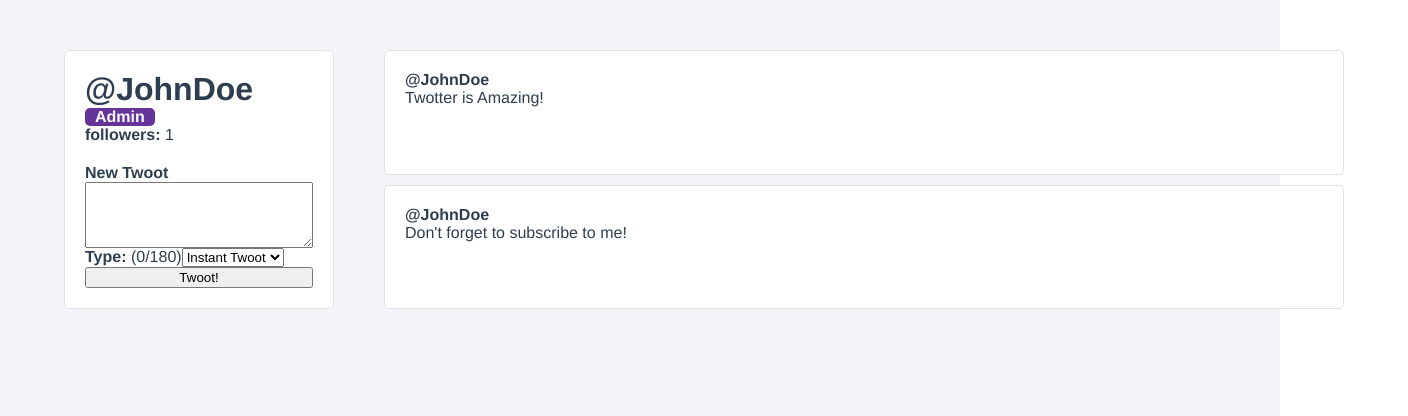
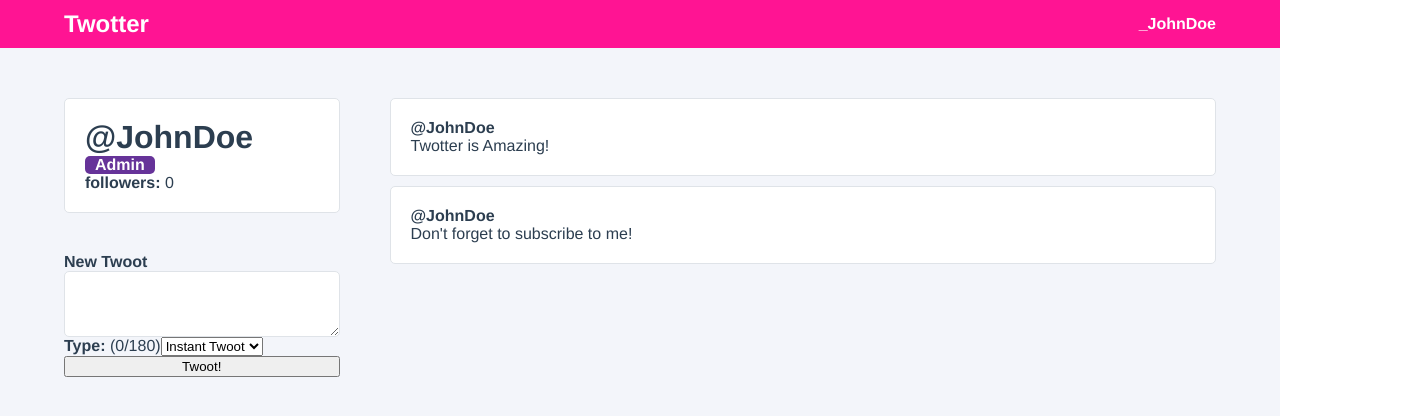
Before and after one commit to KhinMeMeLatt/twotter_vue, a Vue app: page / in a window 1280 px wide. Shown: the top 416 px of the page, 1408 px wide, since content can reach past the window. Built offline with nearby package versions, Linux system fonts and the light colour scheme.

Commit message:
Refactoring code

```diff
--- a/src/App.vue
+++ b/src/App.vue
@@ -1,5 +1,13 @@
 <template>
   <div id="app">
+    <nav>
+      <div class="navigation__logo">
+        Twotter
+      </div>
+      <div class="navigation__user">
+        {{ user.username }}
+      </div>
+    </nav>
     <UserProfile/>
   </div>
 </template>
@@ -9,7 +17,14 @@
 
 export default {
   name: 'App',
-  components: { UserProfile }
+  components: { UserProfile },
+  data() {
+    return {
+      user: {
+        username: '_JohnDoe'
+      }
+    }
+  }
 }
 </script>
 
@@ -21,5 +36,20 @@
   color: #2c3e50;
   min-height: 100vh;
   background-color: #F3F5FA;
+  nav {
+    display: flex;
+    align-items: center;
+    justify-content: space-between;
+    padding: 10px 5%;
+    background-color: deeppink;
+    color: white;
+    .navigation__logo {
+      font-weight: bold;
+      font-size: 24px;
+    }
+    .navigation__user {
+      font-weight: bold;
+    }
+  }
 }
 </style>
--- /dev/null
+++ b/src/components/CreateTwootPanel.vue
@@ -0,0 +1,95 @@
+<template>
+  <form
+    class="create-twoot-panel"
+    @submit.prevent="createNewTwoot"
+    :class="{ '--exceeded': newTwootCharacterCount > 180 }"
+  >
+    <label for="newTwoot"><strong>New Twoot</strong></label>
+    <textarea id="newTwoot" rows="4" v-model="newTwootContent" />
+
+    <div class="user-profile__create-twoot-type">
+      <label for="newTwootType"
+        ><strong>Type: </strong>({{ newTwootCharacterCount }}/180)</label
+      >
+      <select id="newTwootType" v-model="selectedTwootType">
+        <option
+          :value="option.value"
+          v-for="(option, index) in twootTypes"
+          :key="index"
+        >
+          {{ option.name }}
+        </option>
+      </select>
+    </div>
+
+    <button>Twoot!</button>
+  </form>
+</template>
+
+<script>
+export default {
+  name: "CreateTwootPanel",
+  data() {
+    return {
+      newTwootContent: "",
+      selectedTwootType: "instant",
+      twootTypes: [
+        { value: "draft", name: "Draft" },
+        { value: "instant", name: "Instant Twoot" },
+      ],
+    };
+  },
+  computed: {
+    newTwootCharacterCount() {
+      return this.newTwootContent.length;
+    },
+  },
+  methods: {
+    createNewTwoot() {
+      if (this.newTwootContent && this.selectedTwootType !== "draft") {
+        this.$emit('add-twoot', this.newTwootContent)
+        this.newTwootContent = '';
+      }
+    },
+  },
+};
+</script>
+
+<style lang="scss" scoped>
+.create-twoot-panel {
+  margin-top: 20px;
+  padding: 20px 0;
+  display: flex;
+  flex-direction: column;
+  textarea {
+    border: 1px solid #dfe3e8;
+    border-radius: 5px;
+  }
+  .create-twoot-panel__submit {
+    display: flex;
+    justify-content: space-between;
+    .create-twoot-type {
+      padding: 10px 0;
+    }
+    button {
+      padding: 5px 20px;
+      margin: auto 0;
+      border-radius: 5px;
+      border: none;
+      background-color: deeppink;
+      color: white;
+      font-weight: bold;
+    }
+  }
+  &.--exceeded {
+    color: red;
+    border-color: red;
+    .create-twoot-panel__submit {
+      button {
+        background-color: red;
+        color: white;
+      }
+    }
+  }
+}
+</style>
--- a/src/components/TwootItem.vue
+++ b/src/components/TwootItem.vue
@@ -41,15 +41,11 @@
   box-sizing: border-box;
   cursor: pointer;
   transition: all 0.25s ease;
-
   &:hover {
     transform: scale(1.1, 1.1);
   }
-
   .twoot-item__user {
     font-weight: bold;
   }
 }
-
-
 </style>
--- a/src/components/UserProfile.vue
+++ b/src/components/UserProfile.vue
@@ -1,5 +1,6 @@
 <template>
   <div class="user-profile">
+    <div class="user-profile__sidebar">
       <div class="user-profile__user-panel">
         <h1 class="user-profile__username">@{{ user.username }}</h1>
         <div class="user-profile__admin-badge" v-if="user.isAdmin">Admin</div>
@@ -7,25 +8,8 @@
         <div class="user-profile__follower-count">
           <strong>followers: </strong>{{ followers }}
         </div>
-      <form class="user-profile__create-twoot" @submit.prevent="createNewTwoot" :class="{ '--exceeded' : newTwootCharacterCount > 180 }">
-        <label for="newTwoot"><strong>New Twoot</strong></label>
-        <textarea id="newTwoot" rows="4" v-model="newTwootContent" />
-
-        <div class="user-profile__create-twoot-type">
-          <label for="newTwootType"><strong>Type: </strong>({{ newTwootCharacterCount }}/180)</label>
-          <select id="newTwootType" v-model="selectedTwootType">
-            <option
-              :value="option.value"
-              v-for="(option, index) in twootTypes"
-              :key="index"
-            >
-              {{ option.name }}
-            </option>
-          </select>
       </div>
-
-        <button>Twoot!</button>
-      </form>
+      <CreateTwootPanel @add-twoot="addTwoot"/>
     </div>
     <div class="user-profile__twoots-wrapper">
       <TwootItem
@@ -41,18 +25,13 @@
 
 <script>
 import TwootItem from "./TwootItem";
+import CreateTwootPanel from "../components/CreateTwootPanel";
 
 export default {
   name: "UserProfile",
-  components: { TwootItem },
+  components: { CreateTwootPanel, TwootItem },
   data() {
     return {
-      newTwootContent: "",
-      selectedTwootType: "instant",
-      twootTypes: [
-        { value: "draft", name: "Draft" },
-        { value: "instant", name: "Instant Twoot" },
-      ],
       followers: 0,
       user: {
         id: 1,
@@ -79,29 +58,20 @@
     fullName() {
       return "${this.user.firstName} ${this.user.lastName}";
     },
-    newTwootCharacterCount() {
-      return this.newTwootContent.length;
+  },
+  methods: {
+    // followUser() {
+    //   this.followers++;
+    // },
+    // toggleFavourite(id) {
+    //   console.log("Favourited Tweet #${id}" + id);
+    // },
+    addTwoot(twoot) {
+      this.user.twoots.unshift({id: this.user.twoots.length + 1, content: twoot});
     }
   },
-  methods: {
-    followUser() {
-      this.followers++;
-    },
-    toggleFavourite(id) {
-      console.log("Favourited Tweet #${id}" + id);
-    },
-    createNewTwoot() {
-      if (this.newTwootContent && this.selectedTwootType !== "draft") {
-        this.user.twoots.unshift({
-          id: this.user.twoots.length + 1,
-          content: this.newTwootContent,
-        });
-        this.newTwootContent = "";
-      }
-    },
-  },
   mounted() {
-    this.followUser();
+    //this.followUser();
   },
 };
 </script>
@@ -110,22 +80,19 @@
 .user-profile {
   display: grid;
   grid-template-columns: 1fr 3fr;
-  width: 100%;
+  grid-gap: 50px;
   padding: 50px 5%;
-
   .user-profile__user-panel {
     display: flex;
     flex-direction: column;
-    margin-right: 50px;
     padding: 20px;
     background-color: white;
     border-radius: 5px;
-    border: 1px solid #dfe3e8;
-
+    border: 1px solid #DFE3E8;
+    margin-bottom: auto;
     h1 {
       margin: 0;
     }
-
     .user-profile__admin-badge {
       background: rebeccapurple;
       color: white;
@@ -134,27 +101,11 @@
       padding: 0 10px;
       font-weight: bold;
     }
-
-    .user-profile__create-twoot {
-      padding-top: 20px;
-      display: flex;
-      flex-direction: column;
-
-      &.--exceeded {
-        color: red;
-        border-color: red;
-
-        button {
-          background-color: red;
-          border: none;
-          color: white;
-        }
-      }
-    }
   }
   .user-profile__twoots-wrapper {
     display: grid;
     grid-gap: 10px;
+    margin-bottom: auto;
   }
 }
 </style>
```
Also changed, not shown: src/assets/user.js (added, +41 -0 lines). Lines whose indentation alone changed are shown as unchanged.
